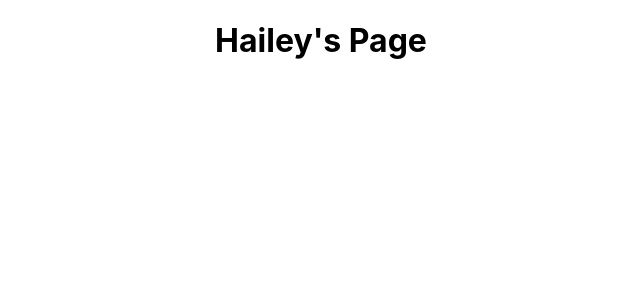
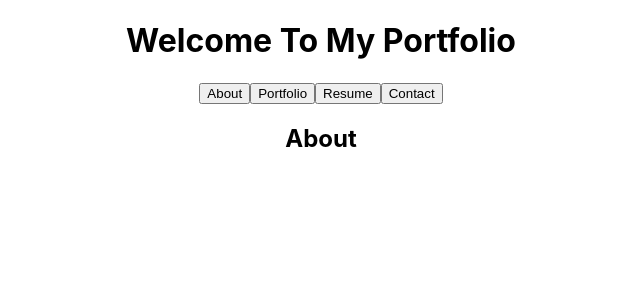
Before and after one commit to magoha01/hmagoline-vercel-portfolio, a React (Create React App) app: page / in a window 1280 px wide. Shown: the top 300 px of the page, without its empty margins (319-959 px from the left). Built offline with nearby package versions, Linux system fonts and the light colour scheme.

Commit message:
added favicon

```diff
--- a/src/App.js
+++ b/src/App.js
@@ -4,8 +4,21 @@ import './App.css';
 function App() {
   return (
     <div className="App">
+    <header>
+      <h1>Welcome To My Portfolio</h1>
+        <nav>
+          <button>About</button>
+          <button>Portfolio</button>
+          <button>Resume</button>
+          <button>Contact</button>
+        </nav>
+    </header>
+    <div>
+      <h2>About</h2>
+    </div>
 
-       <h1>Hailey's Page</h1>
+
+
 
     </div>
   );
```
Also changed, not shown: 1 other file (tests, documents, lock files or other folders).
